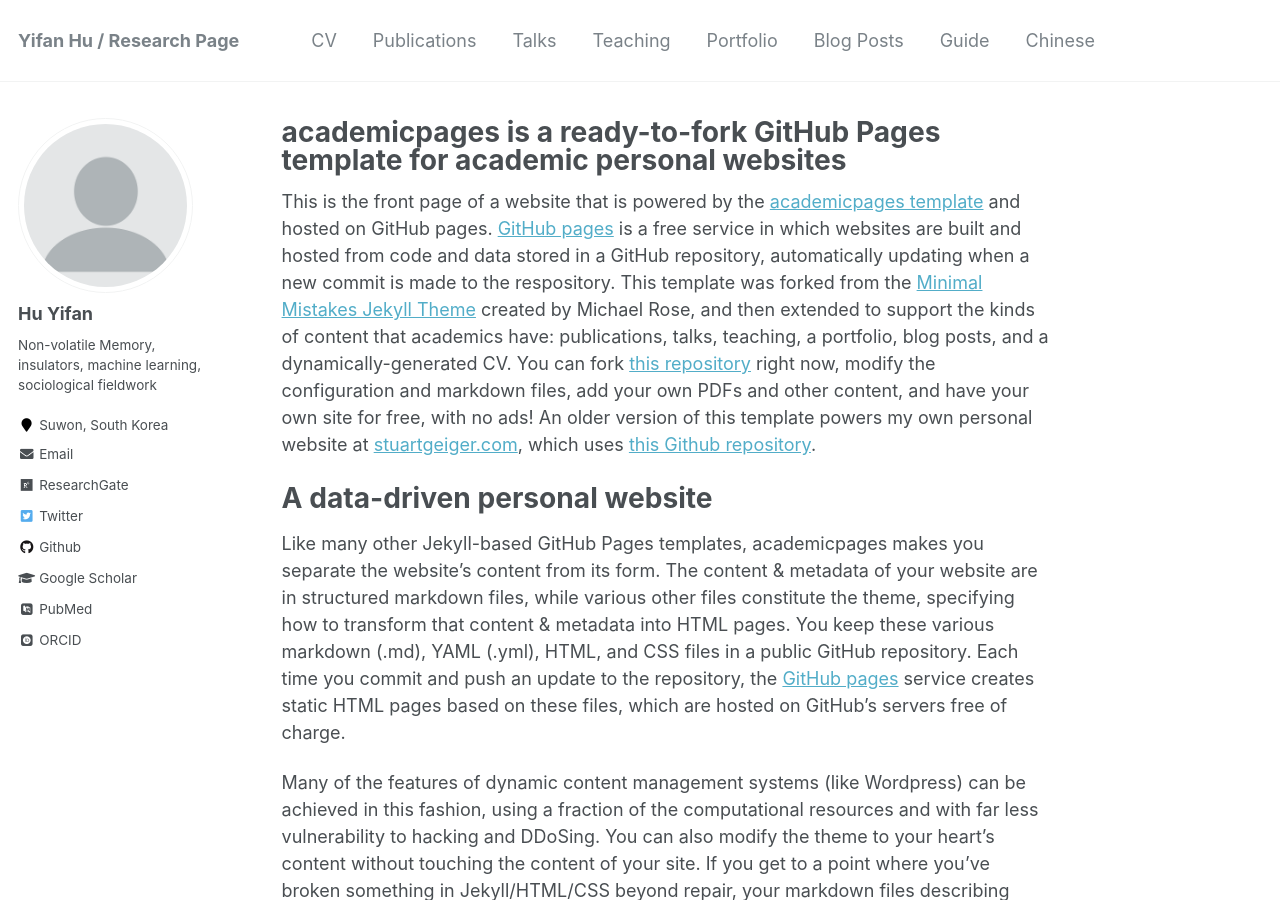
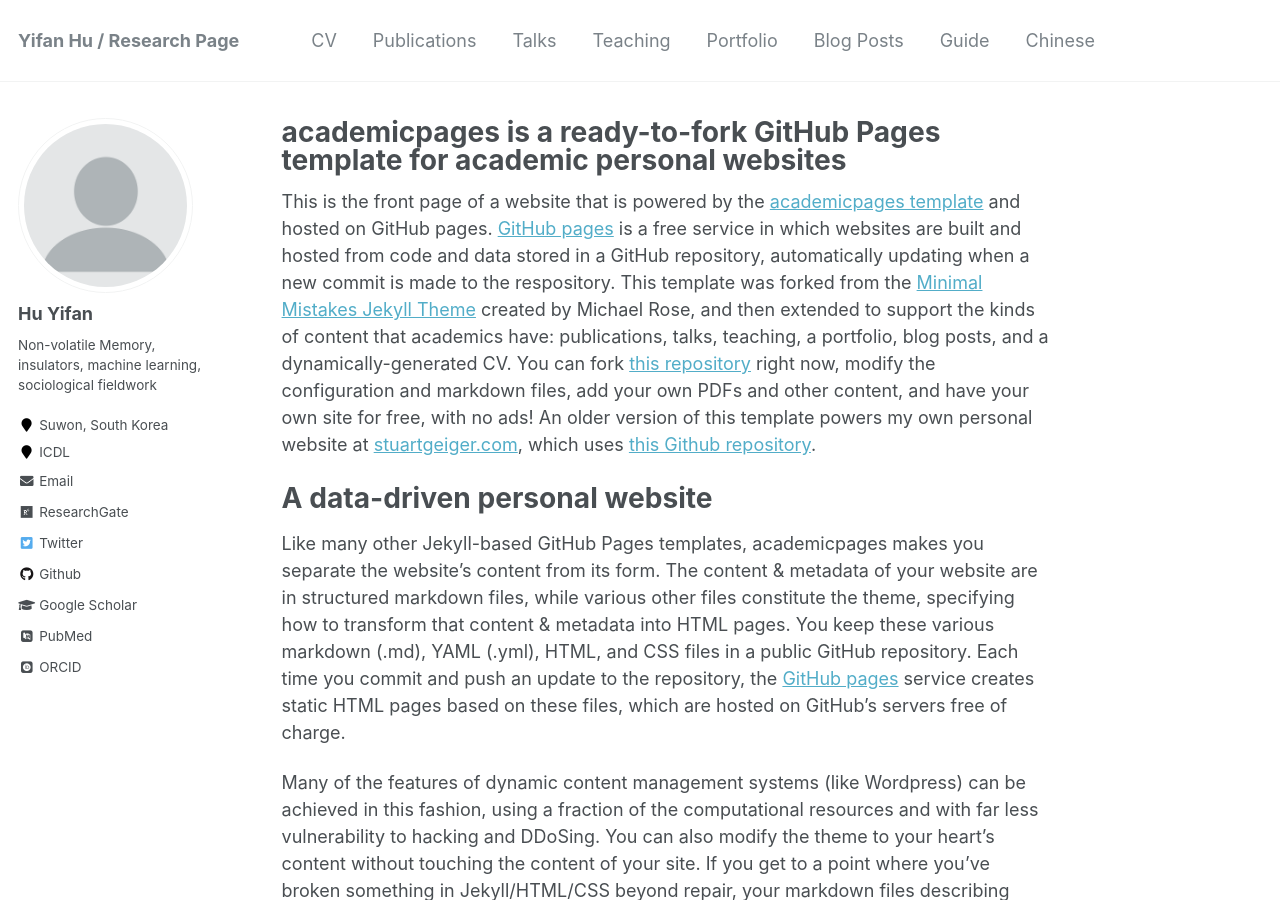
Before and after one commit to drivanwho/drivanwho.github.io, a Jekyll site: the page built from _pages/about.md, in a window 1280 px wide and 900 px high. Built offline with Jekyll 4.4.1, drawn with Linux system fonts in a browser that asks for light colours; some web fonts are replaced.

Commit message:
Update _config.yml

```diff
--- a/_config.yml
+++ b/_config.yml
@@ -13,7 +13,7 @@
 description              : &description "personal description"
 url                      : https://drivanwho.github.io # the base hostname & protocol for your site e.g. "https://mmistakes.github.io"
 baseurl                  : "" # the subpath of your site, e.g. "/blog"
-repository               : "academicpages/academicpages.github.io"
+repository               : "academicpages/drivanwho.github.io"
 teaser                   :  # filename of teaser fallback teaser image placed in /images/, .e.g. "500x300.png"
 breadcrumbs              : false # true, false (default)
 words_per_minute         : 160
@@ -84,7 +84,7 @@
   avatar           : "profile.png"
   bio              : "Non-volatile Memory, insulators, machine learning, sociological fieldwork"
   location         : "Suwon, South Korea"
-  employer         :
+  employer         : "ICDL"
   pubmed           : "https://www.ncbi.nlm.nih.gov/pubmed/?term=john+snow"
   googlescholar    : "https://scholar.google.com/citations?user=07jq_D0AAAAJ"
   email            : "ivanhu@g.skku.edu"
```
